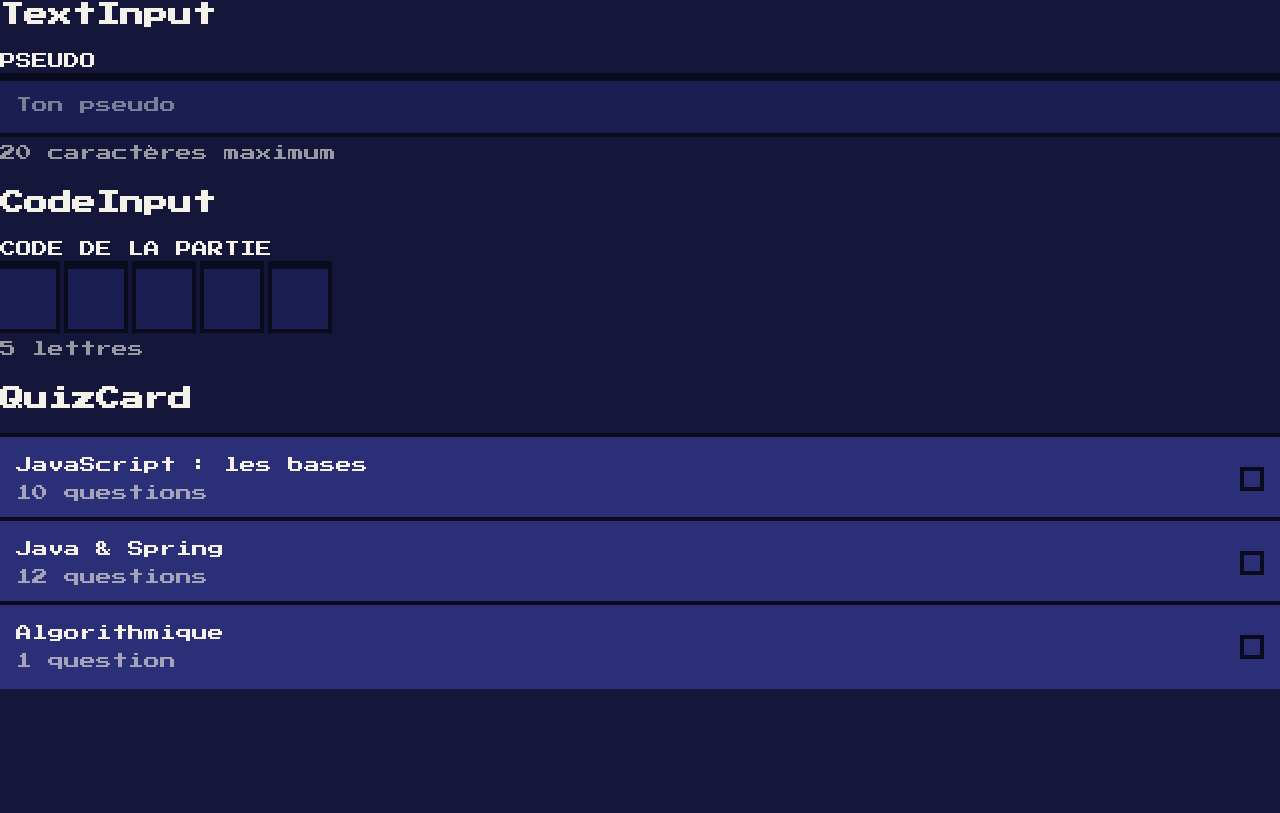
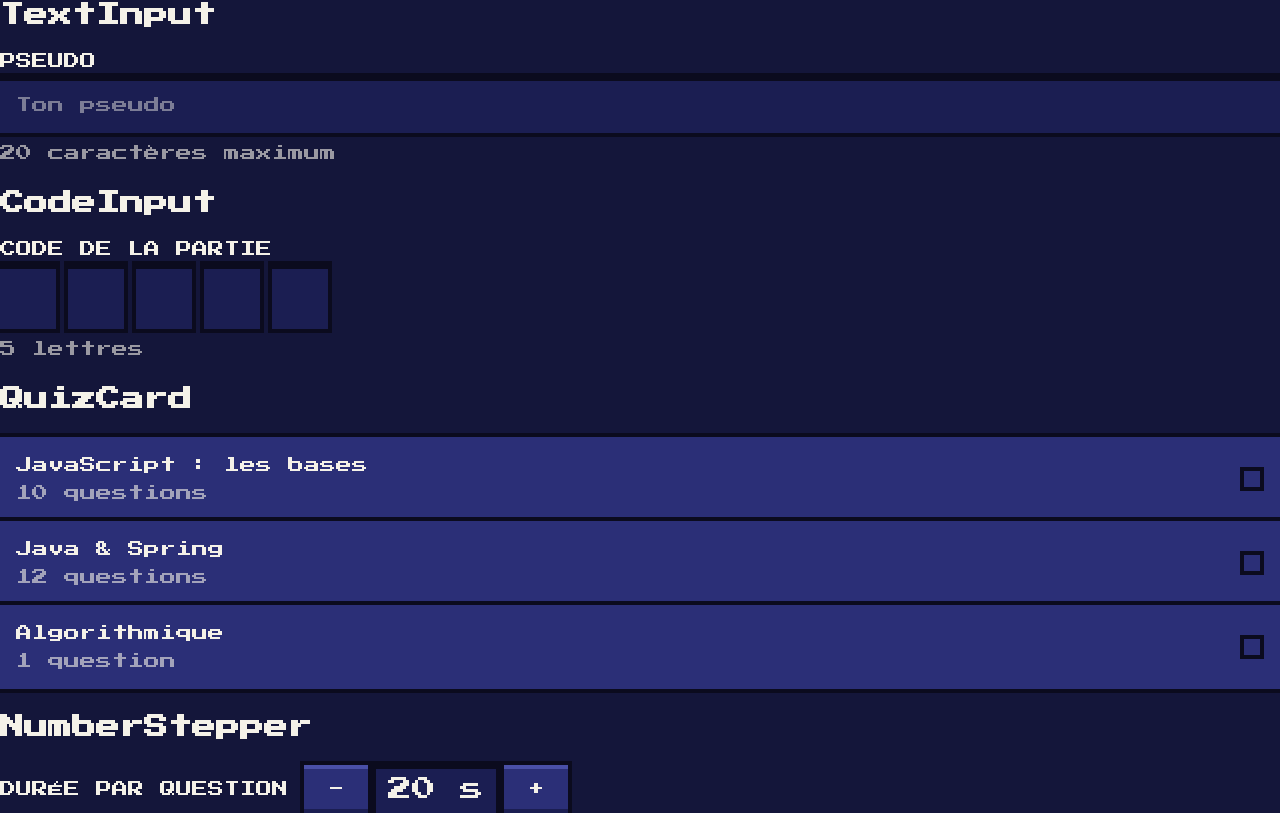
Before and after one commit to nelson-grac-aubert/Buzzer, a React (Vite) app in the folder frontend/: page /dev in a window 1280 px wide. Shown: the part 1933-2746 px from the top of the page. Before the commit the page ends 2622 px from the top, so only its background shows below. Built offline with nearby package versions, Linux system fonts and the light colour scheme.

Commit message:
feat(front) : add number stepper for quiz duration selection

```diff
--- /dev/null
+++ b/frontend/src/components/number-stepper/NumberStepper.module.css
@@ -0,0 +1,35 @@
+.stepper {
+  display: flex;
+  flex-wrap: wrap;
+  align-items: center;
+  gap: var(--spacing-16);
+}
+
+.label {
+  font-size: var(--font-size-display-s);
+  line-height: var(--line-height-display);
+  text-transform: uppercase;
+}
+
+.controls {
+  display: flex;
+  align-items: center;
+  gap: var(--spacing-8);
+}
+
+/* same look as the TextInput field, but read-only */
+.value {
+  display: flex;
+  align-items: center;
+  justify-content: center;
+  width: 7.5rem;
+  height: 3rem;
+
+  background-color: var(--color-background-panel-dark);
+  font-size: var(--font-size-display-m);
+  line-height: var(--line-height-display);
+
+  box-shadow:
+  inset 0 4px 0 0 var(--color-outline),
+  0 0 0 4px var(--color-outline);
+}
--- /dev/null
+++ b/frontend/src/components/number-stepper/NumberStepper.tsx
@@ -0,0 +1,35 @@
+import Button from '../button/Button'
+import styles from './NumberStepper.module.css'
+
+type NumberStepperProps = {
+  label: string
+  value: number
+  onChange: (value: number) => void
+  min: number
+  max: number
+  step?: number
+  unit?: string
+}
+
+function NumberStepper({ label, value, onChange, min, max, step = 1, unit = '' }: NumberStepperProps) {
+  return (
+    <div className={styles.stepper}>
+      <span className={styles.label}>{label}</span>
+
+      <div className={styles.controls}>
+        {/* Math.max / Math.min keep the value inside the bounds */}
+        <Button variant="secondary" onClick={() => onChange(Math.max(min, value - step))} disabled={value <= min}>
+          -
+        </Button>
+
+        <span className={styles.value}>{value} {unit}</span>
+
+        <Button variant="secondary" onClick={() => onChange(Math.min(max, value + step))} disabled={value >= max}>
+          +
+        </Button>
+      </div>
+    </div>
+  )
+}
+
+export default NumberStepper
--- a/frontend/src/pages/DevPage.tsx
+++ b/frontend/src/pages/DevPage.tsx
@@ -6,6 +6,7 @@ import type { AnswerOption, AnswerState } from '../components/answer-button/Answ
 import TextInput from '../components/text-input/TextInput'
 import CodeInput from '../components/code-input/CodeInput'
 import QuizCard from '../components/quiz-card/QuizCard'
+import NumberStepper from '../components/number-stepper/NumberStepper'
 import { useState } from 'react'
 
 const answerOptions: AnswerOption[] = ['a', 'b', 'c', 'd']
@@ -20,6 +21,7 @@ function DevPage() {
   const [username, setUserName] = useState("")
   const [code, setCode] = useState('')
   const [selectedQuizId, setSelectedQuizId] = useState<number | null>(null)
+  const [duration, setDuration] = useState(20)
 
   return (
     <main>
@@ -70,6 +72,11 @@ function DevPage() {
           />
         ))}
       </section>
+
+      <section>
+        <h2>NumberStepper</h2>
+        <NumberStepper label="Durée par question" value={duration} onChange={setDuration} min={15} max={60} step={5} unit="s" />
+      </section>
     </main>
   )
 }
```
